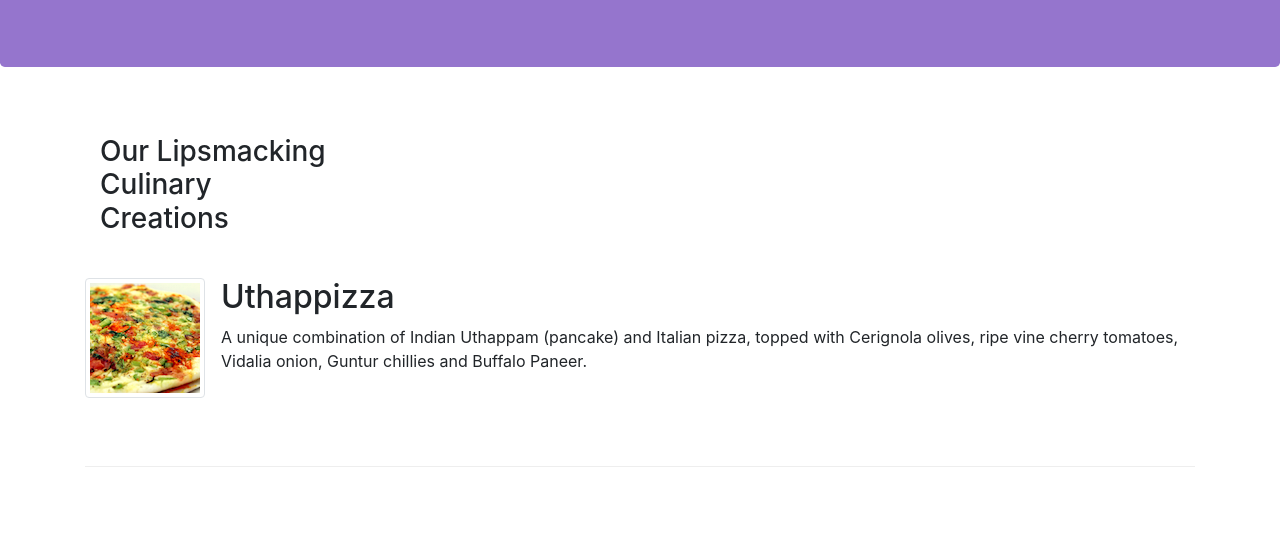
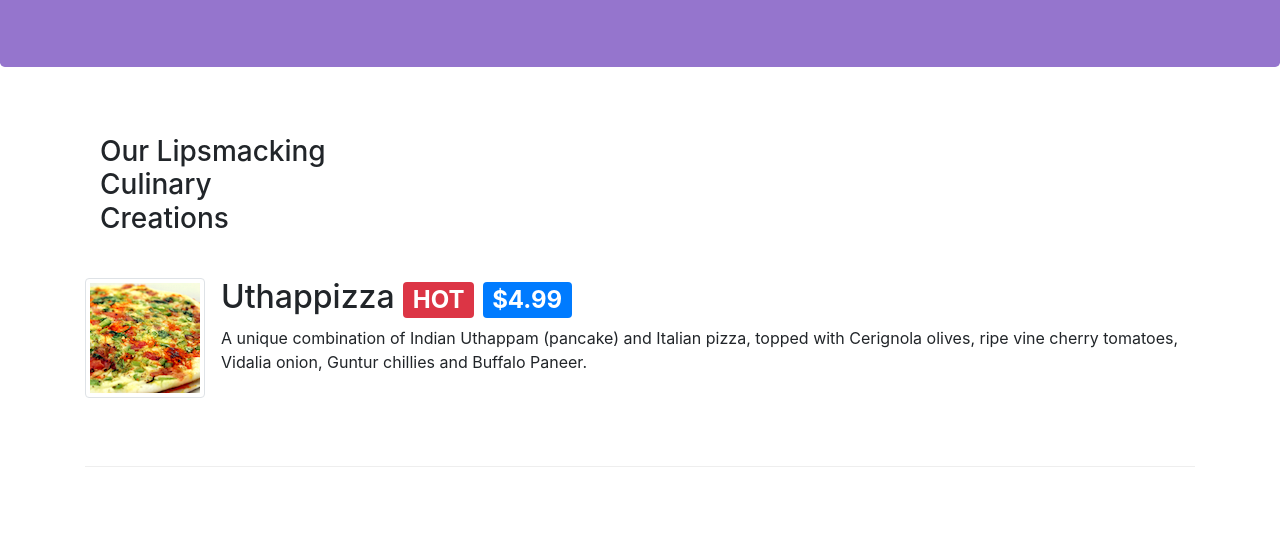
Before and after one commit to aman4411/Bootstrap-Site, a website: page index.html in a window 1280 px wide. Shown: the part 267-800 px from the top of the page. Drawn offline with nearby package versions, Linux system fonts and the light colour scheme.

Commit message:
badges and alerts

```diff
--- a/index.html
+++ b/index.html
@@ -62,7 +62,7 @@
                 <img class="d-flex mr-3 img-thumbnail align-self-center"
                         src="img/uthappizza.png" alt="Uthappizza">
                 <div class="media-body">
-                    <h2 class="mt-0">Uthappizza</h2>
+                    <h2 class="mt-0">Uthappizza <span class="badge badge-danger">HOT</span> <span class="badge badge-secondary bg-primary">$4.99</span></h2>
                     <p class="d-none d-sm-block">A unique combination of Indian Uthappam (pancake) and
                         Italian pizza, topped with Cerignola olives, ripe vine
                         cherry tomatoes, Vidalia onion, Guntur chillies and
```
